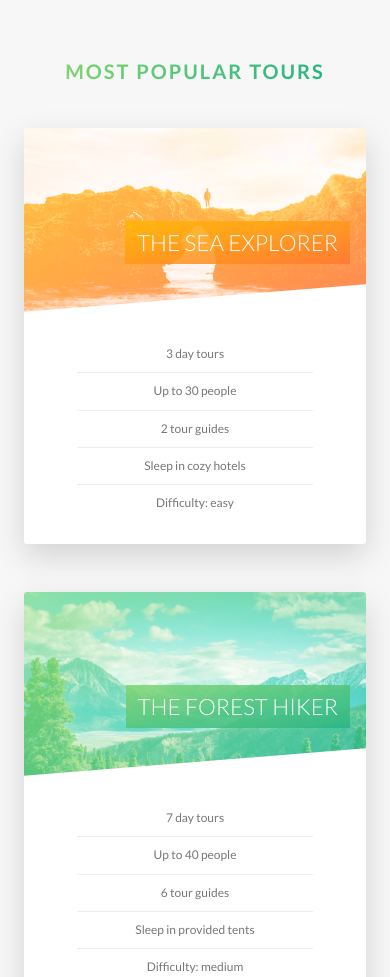
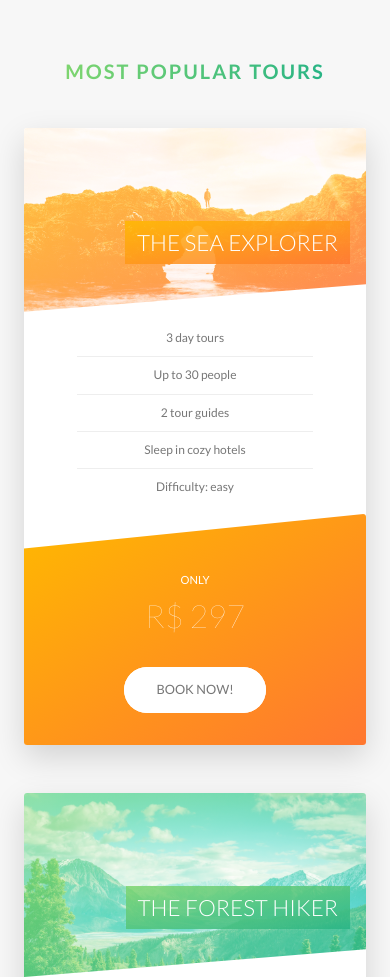
Before and after one commit to emerpaiva/Natours, a website: page index.html in a window 390 px wide. Shown: the part 2506-3483 px from the top of the page. Drawn offline with Linux system fonts and the light colour scheme.

Commit message:
Added responsive to Tours, Stories and Booking section

```diff
--- a/scss/components/_card.scss
+++ b/scss/components/_card.scss
@@ -92,9 +92,11 @@
     &--1 {
       background-image: linear-gradient(to right bottom, rgba($color-secondary-light, .85), rgba($color-secondary-dark, .85))
     }
+
     &--2 {
       background-image: linear-gradient(to right bottom, rgba($color-primary-light, .85), rgba($color-primary-dark, .85))
     }
+
     &--3 {
       background-image: linear-gradient(to right bottom, rgba($color-tertiary-light, .85), rgba($color-tertiary-dark, .85))
     }
@@ -142,4 +144,50 @@
     font-size: 6rem;
     font-weight: 100;
   }
+
+
+  @include respond(tab-port) {
+    height: auto;
+    border-radius: 3px;
+    background-color: $color-white;
+    box-shadow: 0 1.5rem 4rem rgba($color-black, .15);
+
+    &__side {
+      height: auto;
+      position: relative;
+      box-shadow: none;
+
+      &--back {
+        transform: rotateY(0);
+        clip-path: polygon(0 15%, 100% 0, 100% 100%, 0 100%);
+      }
+    }
+
+    &:hover &__side--front {
+      transform: rotateY(0);
+    }
+
+    &__details {
+      padding: 1rem 3rem;
+    }
+
+    // BACK SIDE STYLE
+    &__cta {
+      //@include absCenter();
+      position: relative;
+      top: 0;
+      left: 0;
+      width: 100%;
+      transform: translate(0);
+      padding: 7rem 4rem 4rem 4rem;
+    }
+
+    &__price-box {
+      margin-bottom: 3rem;
+    }
+
+    &__price-value {
+      font-size: 4rem;
+    }
+  }
 }
--- a/scss/components/_form.scss
+++ b/scss/components/_form.scss
@@ -17,6 +17,10 @@
     width: 90%;
     display: block;
     transition: all .3s;
+
+    @include respond(tab-port) {
+      width: 100%;
+    }
 
     &:focus {
       outline: none;
@@ -51,6 +55,11 @@
   &__radio-group {
     width: 48%;
     display: inline-block;
+
+    @include respond(tab-port) {
+      width: 100%;
+      margin-bottom: 2rem;
+    }
   }
 
   &__radio-label {
--- a/scss/components/_story.scss
+++ b/scss/components/_story.scss
@@ -11,6 +11,16 @@
   // clip-path: polygon(5% 0, 100% 0, 95% 100%, 0 100%);
   transform: skewX(-12deg);
 
+  @include respond(tab-port) {
+    width: 100%;
+    padding: 4rem;
+    padding-left: 7rem;
+  }
+
+  @include respond(phone) {
+    transform: skew(0);
+  }
+
   &__shape {
     width: 15rem;
     height: 15rem;
@@ -22,6 +32,10 @@
     shape-outside: circle(50% at 50% 50%);
     clip-path: circle(50% at 50% 50%);
     transform: translateX(-3rem) skewX(12deg);
+
+    @include respond(phone) {
+      transform: translateX(-3rem) skew(0);
+    }
   }
 
   &__img {
@@ -32,6 +46,10 @@
 
   &__text {
     transform: skewX(12deg);
+
+    @include respond(phone) {
+      transform: skew(0);
+    }
   }
 
   &__caption {
--- a/scss/pages/_home.scss
+++ b/scss/pages/_home.scss
@@ -70,8 +70,31 @@
   border-radius: 3px;
   box-shadow: 0 1.5rem 4rem rgba($color-black, .2);
 
+  @include respond(tab-land) {
+    background-image: linear-gradient(105deg,
+      rgba($color-white, .9) 0%,
+      rgba($color-white, .9) 65%,
+      transparent 65%),
+    url(../img/nat-10.jpg);
+  }
+
+  @include respond(tab-port) {
+    background-image: linear-gradient(to right,
+      rgba($color-white, .9) 0%,
+      rgba($color-white, .9) 100%),
+    url(../img/nat-10.jpg);
+  }
+
   &__form {
     width: 50%;
     padding: 6rem;
+
+    @include respond(tab-land) {
+      width: 65%;
+    }
+
+    @include respond(tab-port) {
+      width: 100%;
+    }
   }
 }
```
Also changed, not shown: css/style.css.
